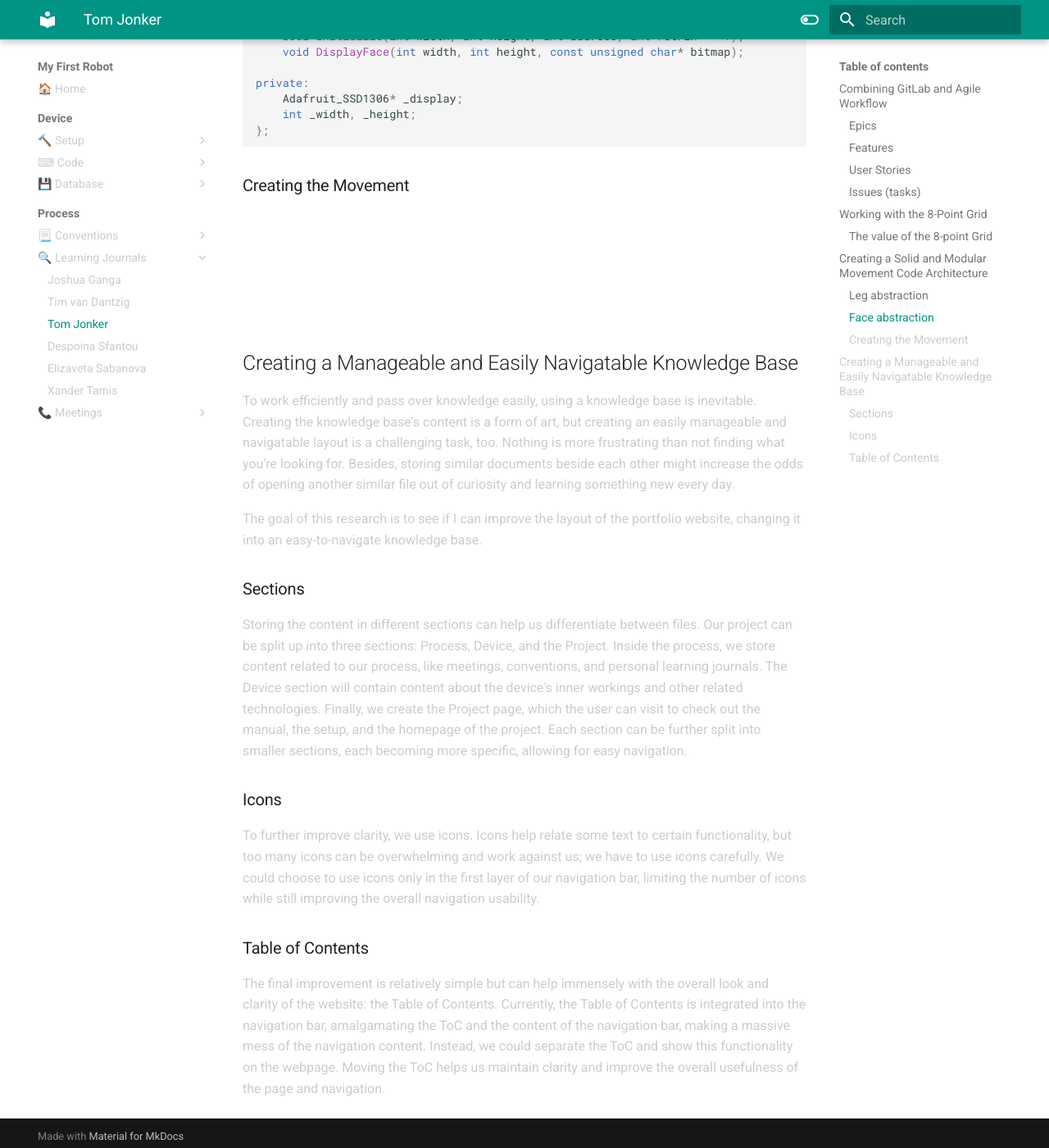
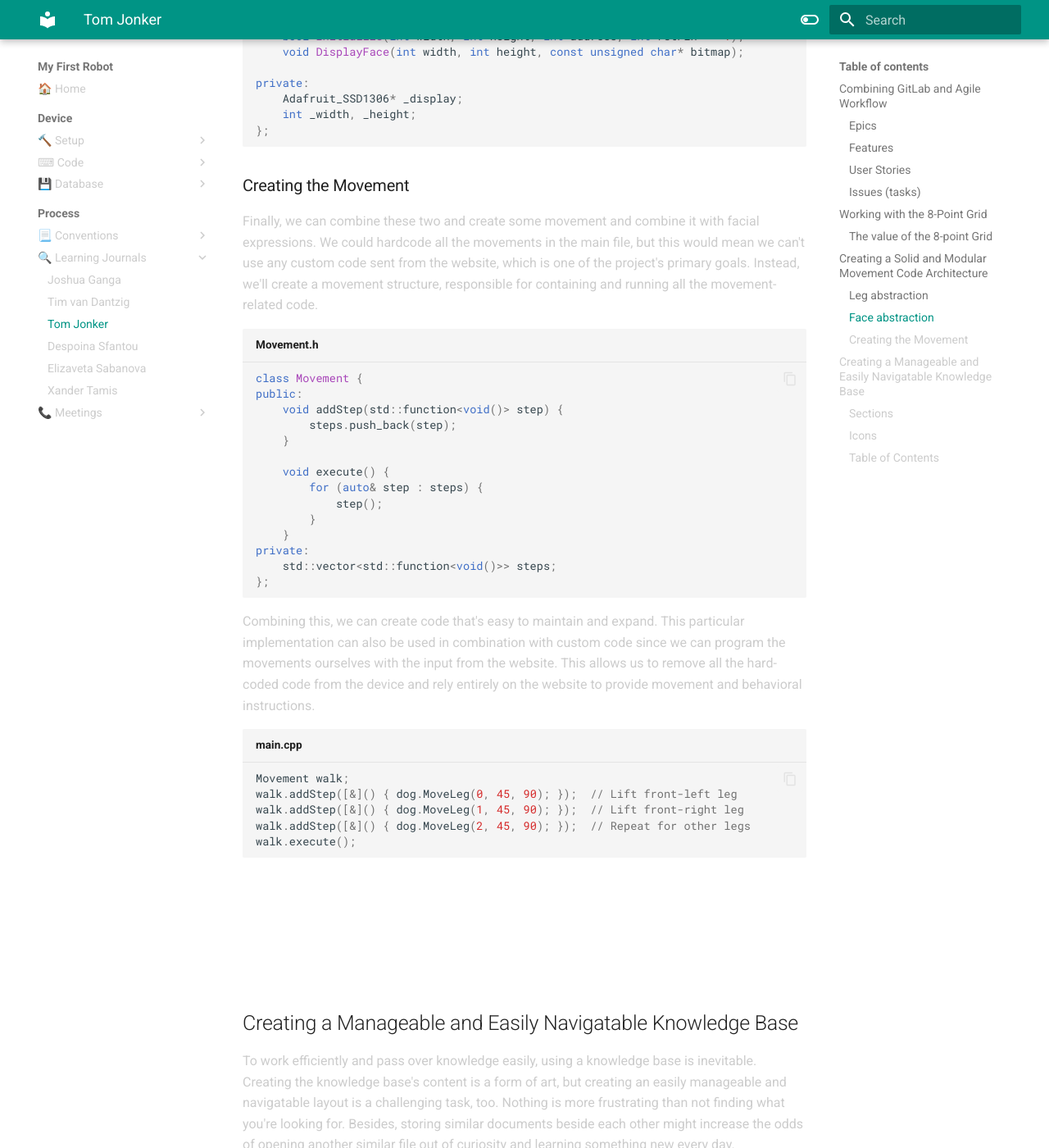
Before and after one commit to VioletHarmon2002/MyFirstRobot, an MkDocs documentation site: the page built from docs/Process/Learning Journals/tom.md, in a window 1280 px wide and 1400 px high, scrolled down 4822 px. Shown: the whole window at 82% size. Built offline with MkDocs 1.6.1 and Material for MkDocs 9.7.7, drawn with Linux system fonts in a browser that asks for light colours.

Commit message:
Added the movement script to the learning story

````diff
--- a/docs/Process/Learning Journals/tom.md
+++ b/docs/Process/Learning Journals/tom.md
@@ -120,6 +120,35 @@ private:
 
 ### Creating the Movement
 
+Finally, we can combine these two and create some movement and combine it with facial expressions. We could hardcode all the movements in the main file, but this would mean we can't use any custom code sent from the website, which is one of the project's primary goals. Instead, we'll create a movement structure, responsible for containing and running all the movement-related code.
+
+```cpp title="Movement.h"
+class Movement {
+public:
+    void addStep(std::function<void()> step) {
+        steps.push_back(step);
+    }
+
+    void execute() {
+        for (auto& step : steps) {
+            step();
+        }
+    }
+private:
+    std::vector<std::function<void()>> steps;
+};
+```
+
+Combining this, we can create code that's easy to maintain and expand. This particular implementation can also be used in combination with custom code since we can program the movements ourselves with the input from the website. This allows us to remove all the hard-coded code from the device and rely entirely on the website to provide movement and behavioral instructions.
+
+```cpp title="main.cpp"
+Movement walk;
+walk.addStep([&]() { dog.MoveLeg(0, 45, 90); });  // Lift front-left leg
+walk.addStep([&]() { dog.MoveLeg(1, 45, 90); });  // Lift front-right leg
+walk.addStep([&]() { dog.MoveLeg(2, 45, 90); });  // Repeat for other legs
+walk.execute();
+```
+
 <br>
 <br>
 <br>
````
